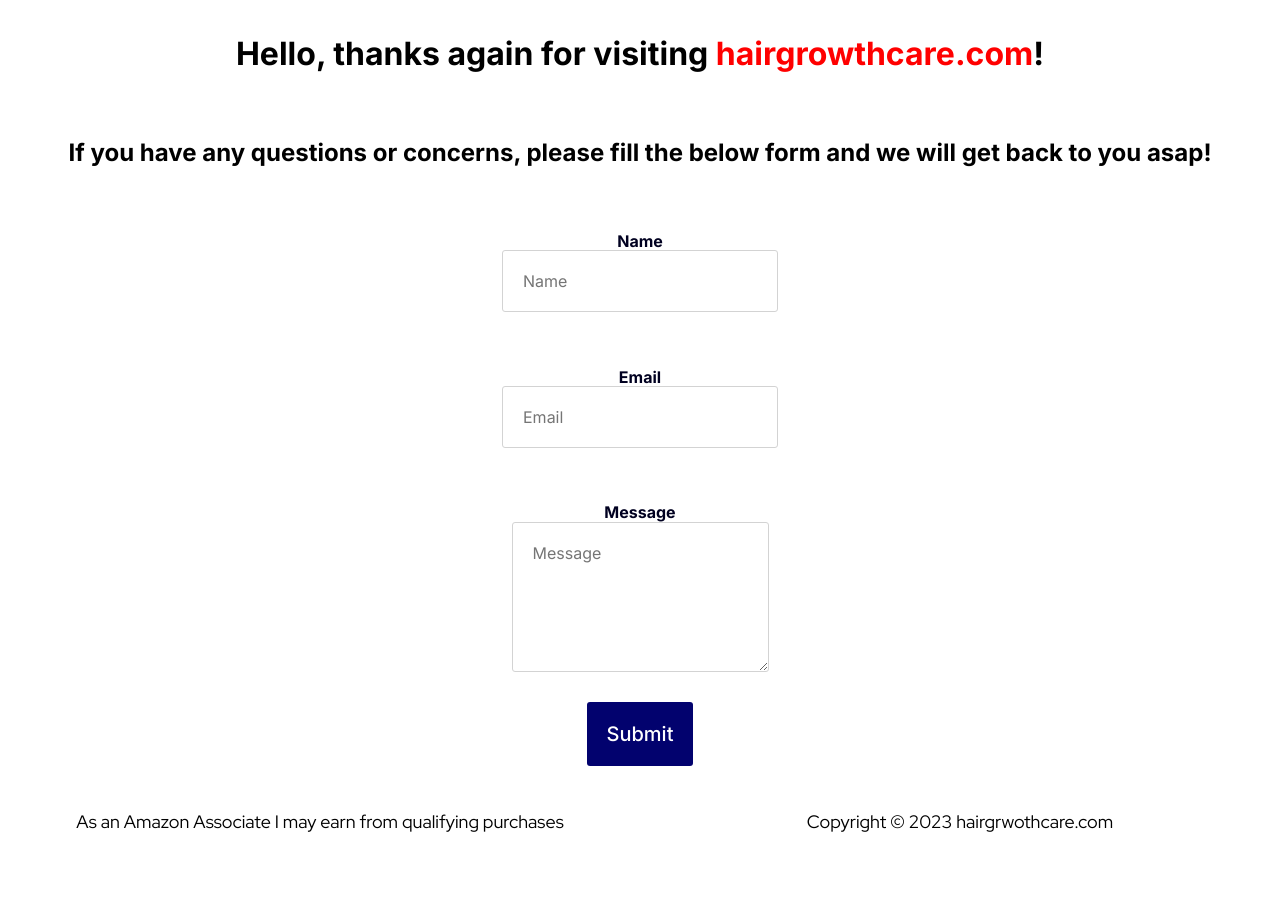
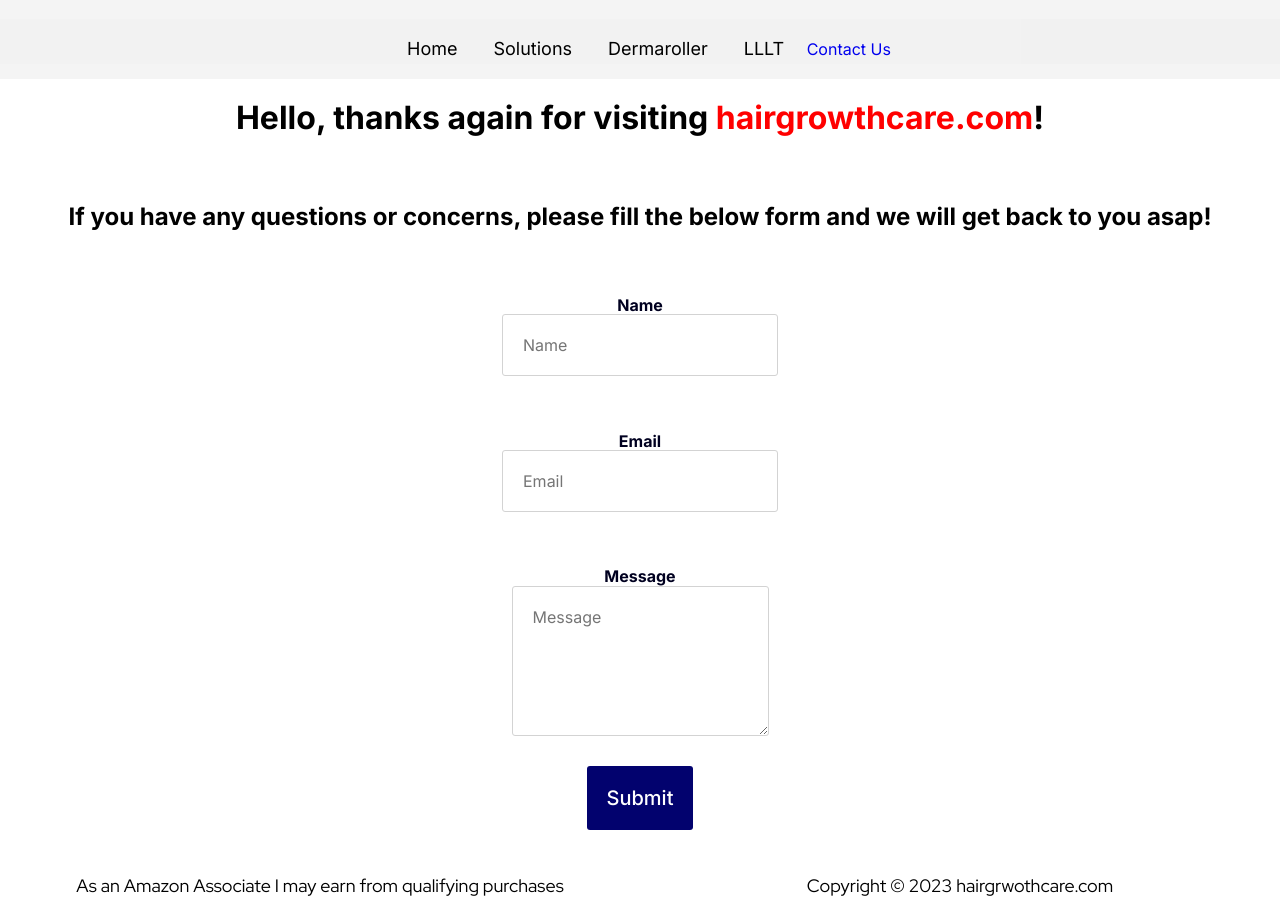
Before and after one commit to tsarg88/hairgrowthcare, a React (Create React App) app in the folder hairgrowthcare/: page /contact in a window 1280 px wide. Before the commit the page ends 843 px from the top, so only its background shows below. Built offline with nearby package versions, Linux system fonts and the light colour scheme; a web font is replaced by a local one.

Commit message:
contact page with nav

```diff
--- a/hairgrowthcare/src/Contact/Contact.js
+++ b/hairgrowthcare/src/Contact/Contact.js
@@ -1,6 +1,11 @@
 import React, { useState, useEffect } from "react";
 import { db } from "../firebase";
 import "./Contact.css";
+import { Nav } from "../nav/Nav";
+import { Route, Routes, Link } from "react-router-dom";
+import NavLink from "../nav/NavLink";
+import { navLinks } from "../nav/navLinks";
+import App from "../App";
 
 const Contact = () => {
   const [name, setName] = useState("");
@@ -45,14 +50,21 @@ const Contact = () => {
     }
   };
   return (
+    <>
+      <nav>
+        <Link to="/" target="_blank">
+          <Nav />
+        </Link>
+      </nav>
+
       <form className="form" onSubmit={handleSubmit}>
         <h1>
           Hello, thanks again for visiting{" "}
           <span id="siteName">hairgrowthcare.com</span>!
         </h1>
         <h2>
-        If you have any questions or concerns, please fill the below form and we
-        will get back to you asap!
+          If you have any questions or concerns, please fill the below form and
+          we will get back to you asap!
         </h2>
         <label>Name</label>
         <input
@@ -96,6 +108,7 @@ const Contact = () => {
           Submit
         </button>
       </form>
+    </>
   );
 };
 
--- a/hairgrowthcare/src/pages/Main.js
+++ b/hairgrowthcare/src/pages/Main.js
@@ -3,7 +3,7 @@ import { Home } from "./Home";
 import { Solutions } from "./Solutions";
 import { Dermaroller } from "./Dermaroller";
 import { Lllt } from "./LLLT";
-// import { Contact } from "./Contact";
+// import Contact from "./Contact";
 
 export const Main = () => (
   <main>
```
Lines whose indentation alone changed are shown as unchanged.
